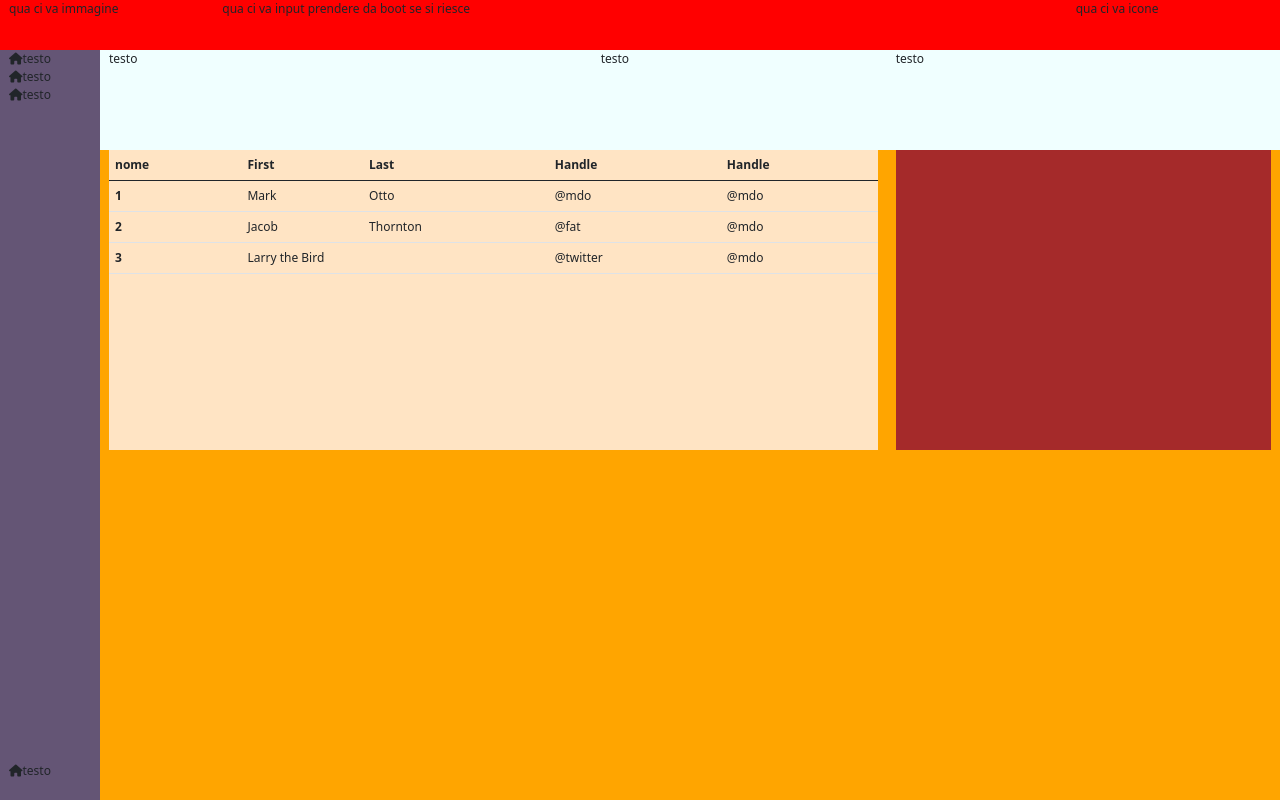
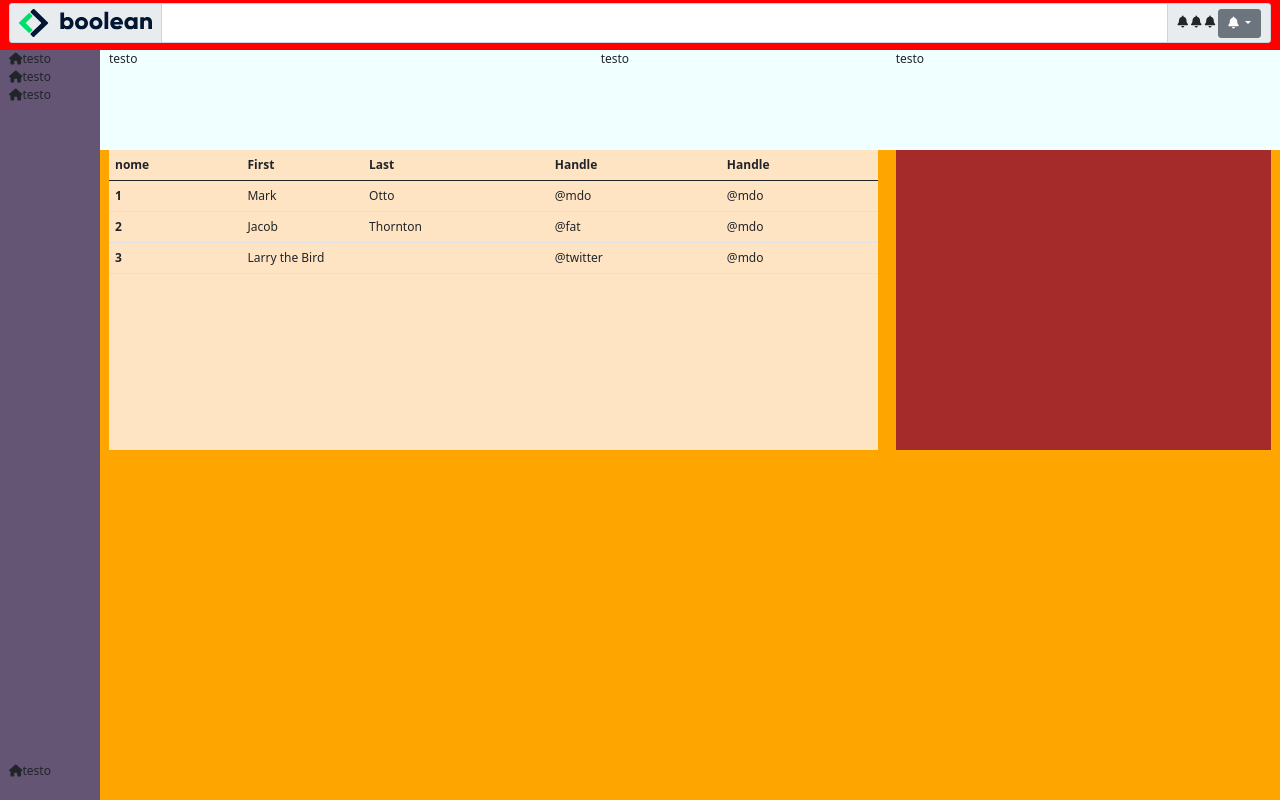
Before and after one commit to antoniolaikauf/html-css-bootstrap-dashboard, a plain HTML site: page index.html in a window 1280 px wide. Drawn offline with nearby package versions, Linux system fonts and the light colour scheme.

Commit message:
sistemato nav dentro header

```diff
--- a/css/index.css
+++ b/css/index.css
@@ -12,12 +12,20 @@
 .items-flex>div{
     display: none;
 }
-
-/* debug */
+/* sezione header */
 header{
     height: 50px;
+    padding: 3px 0;
     /* debug */
     background-color: red;
+}
+
+header img{
+    width: 100%;
+}
+
+header .progress{
+    height: 100%;
 }
 /* sezione main  */
 main{
--- a/index.html
+++ b/index.html
@@ -14,21 +14,47 @@
 <body>
     <!-- inizio header -->
     <header>
-       <div class="container-fluid">
+       <nav class="container-fluid">
             <div class="row">
-                <div class="col-2">
+                <!-- <div class="col-2 m-0 p-0 bg-white">
                     <div>
-                        qua ci va immagine
+                        <img src="img/logo.svg" alt="">
                     </div>
                 </div>
-                <div class="col-8">
-                    qua ci va input prendere da boot se si riesce
+                <div class="col-8 m-0 p-0">
+                    <div class="input-group flex-nowrap progress">
+                        <span class="input-group-text " id="addon-wrapping">@</span>
+                        <input type="text" class="form-control" placeholder="Username" aria-label="Username" aria-describedby="addon-wrapping">
+                    </div>
                 </div>
-                <div class="col-2">
+                <div class="col-2 m-0 p-0 bg-white">
                     qua ci va icone
-                </div>
+                </div> -->
+                <div class="input-group mb-3">
+                    <span class="input-group-text">
+                        <div>
+                            <img src="img/logo.svg" alt="">
+                        </div>
+                    </span>
+                    <input type="text" class="form-control" aria-label="Amount (to the nearest dollar)">
+                    <span class="input-group-text">
+                        <div class="dropdown">
+                            <i class="fa-solid fa-bell"></i>
+                            <i class="fa-solid fa-bell"></i>
+                            <i class="fa-solid fa-bell"></i>
+                            <button class="btn btn-secondary dropdown-toggle" type="button" id="dropdownMenuButton1" data-bs-toggle="dropdown" aria-expanded="false">
+                                <i class="fa-solid fa-bell"></i>
+                            </button>
+                            <ul class="dropdown-menu" aria-labelledby="dropdownMenuButton1">
+                              <li><a class="dropdown-item" href="#">Action</a></li>
+                              <li><a class="dropdown-item" href="#">Another action</a></li>
+                              <li><a class="dropdown-item" href="#">Something else here</a></li>
+                            </ul>
+                          </div>
+                    </span>
+                  </div>
             </div>
-       </div>
+        </nav>
     </header>
     <!-- inizio main -->
     <main>
```
